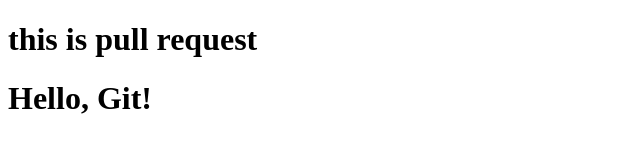
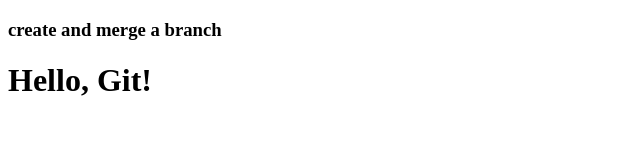
Before and after one commit to VijaykumarBoddupalli/gitProject, a plain HTML site: page index.html in a window 1280 px wide. Shown: the whole page, without its empty margins (0-640 px from the left). Drawn offline with Linux system fonts and the light colour scheme.

Commit message:
second bracnh commit

```diff
--- a/index.html
+++ b/index.html
@@ -4,7 +4,7 @@
     <meta charset="UTF-8">
     <meta name="viewport" content="width=device-width, initial-scale=1.0">
     <title>My Git Project</title>
-<h1>this is pull request</h1>
+<h3>create and merge a branch</h3>
 </head>
 <body>
     <h1>Hello, Git!</h1>
```
